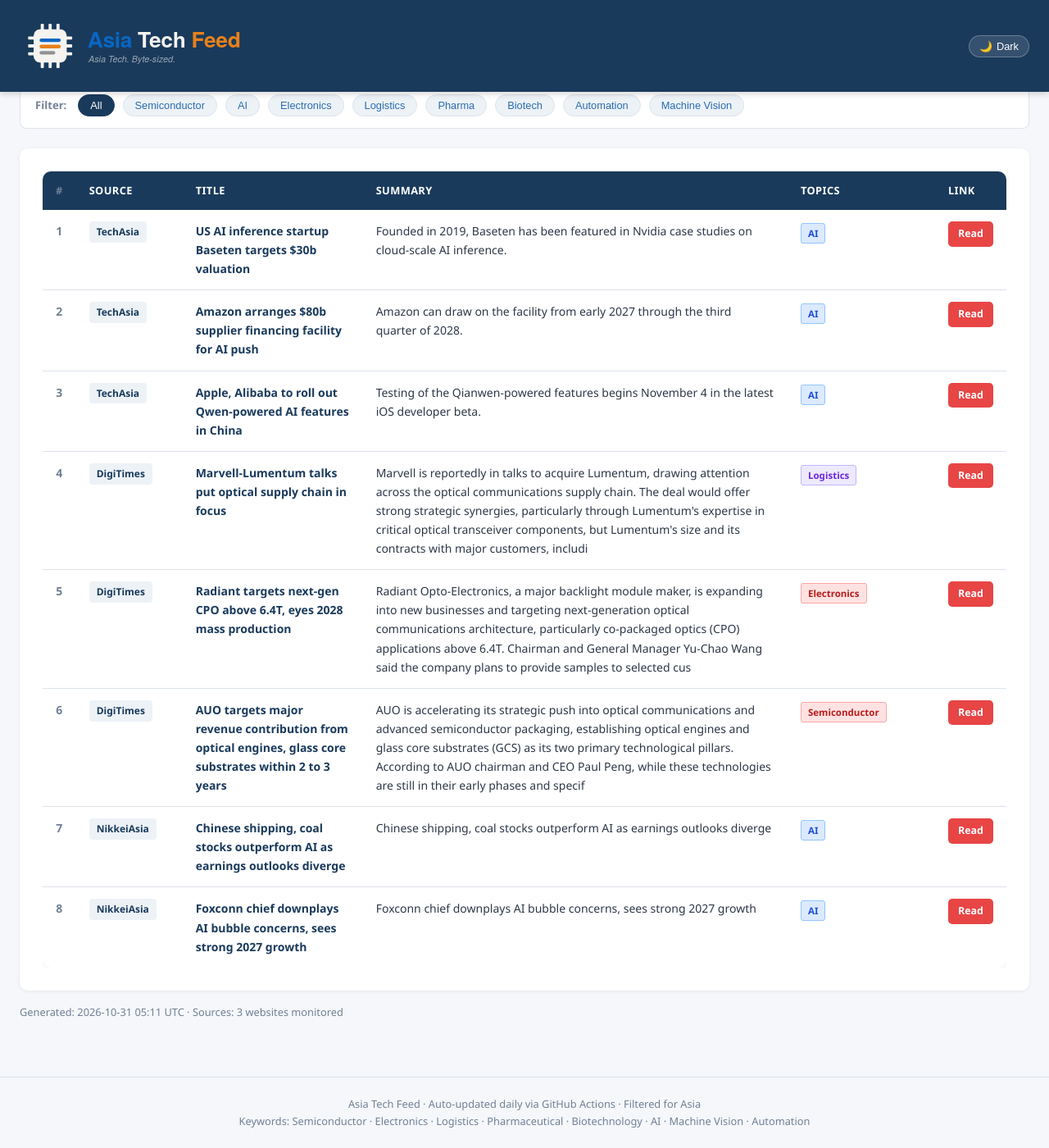
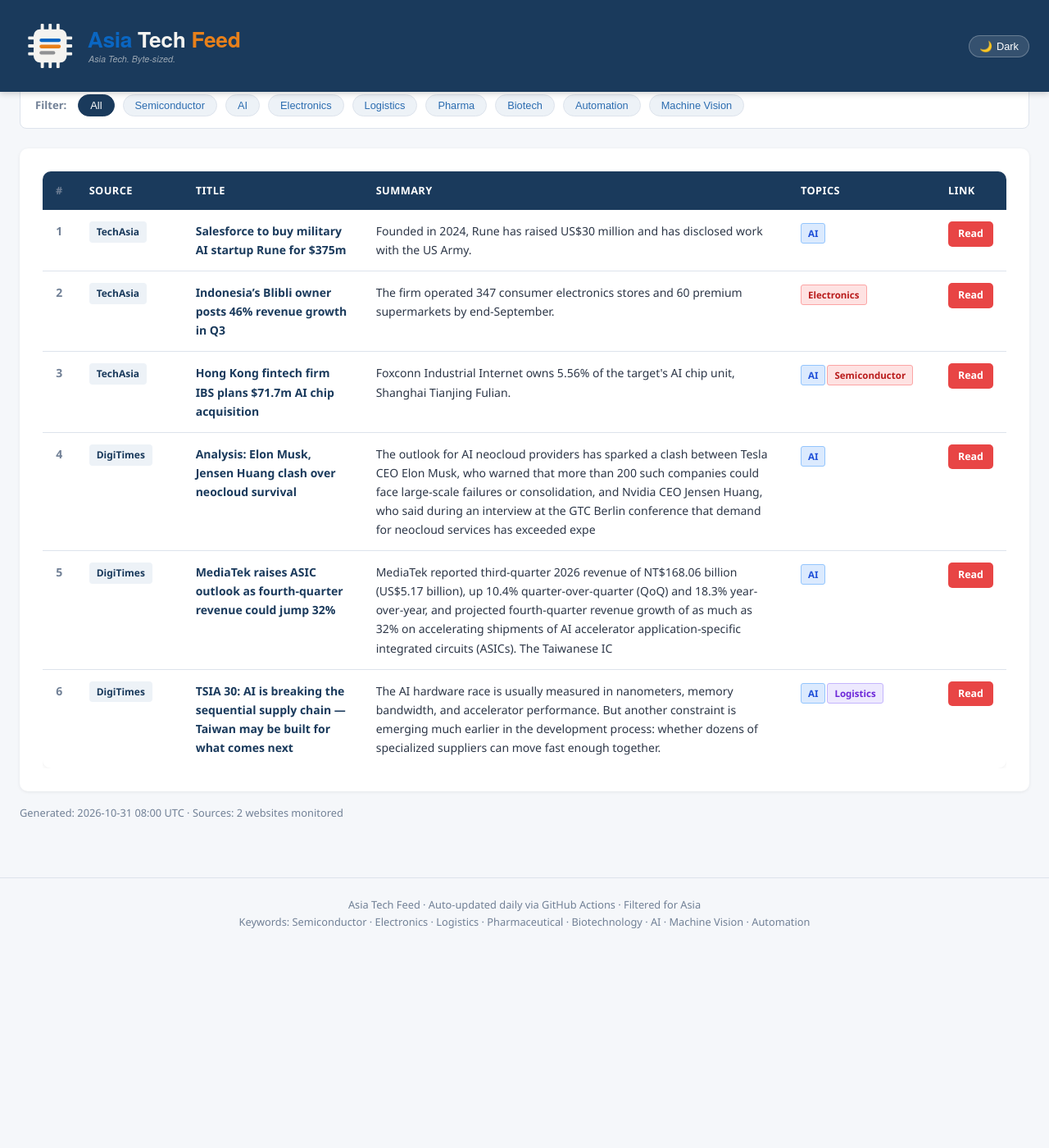
Before and after one commit to asiatechfeed/Asia-Tech-Feed, a Jekyll site: the page built from _posts/2026-10-31-asia-tech-news-digest.md, in a window 1280 px wide and 1400 px high, scrolled down 621 px. Shown: the whole window at 82% size. Built offline with Jekyll 4.4.1, drawn with Linux system fonts in a browser that asks for light colours; a script that is not in the unit is left out; after the commit the page ends 1778 px from its top, so only the background shows below that; some of the changed text lies outside the part shown.

Commit message:
📰 News digest 2026-10-31 (6 articles)

```diff
--- a/_posts/2026-10-31-asia-tech-news-digest.md
+++ b/_posts/2026-10-31-asia-tech-news-digest.md
@@ -1,15 +1,15 @@
 ---
 layout: post
 title: "Asia Tech News Digest - October 31, 2026"
-date: 2026-10-31 13:11:40 +0800
-articles_count: 8
-sources_count: 3
-sources: ["DigiTimes", "NikkeiAsia", "TechAsia"]
+date: 2026-10-31 16:00:45 +0800
+articles_count: 6
+sources_count: 2
+sources: ["DigiTimes", "TechAsia"]
 csv_file: /assets/data/news-2026-10-31.tsv
-featured_title: "US AI inference startup Baseten targets $30b valuation"
-featured_url: "https://www.techinasia.com/real-money-ai-models"
+featured_title: "Salesforce to buy military AI startup Rune for $375m"
+featured_url: "https://www.techinasia.com/salesforce-anthropic-expand-claudeforce-partnership"
 featured_source: "TechAsia"
-featured_summary: "Founded in 2019, Baseten has been featured in Nvidia case studies on cloud-scale AI inference."
+featured_summary: "Founded in 2024, Rune has raised US$30 million and has disclosed work with the US Army."
 featured_image: ""
 ---
 
@@ -28,66 +28,50 @@ featured_image: ""
 <tr>
   <td class="col-num">1</td>
   <td class="col-source"><span class="source-badge">TechAsia</span></td>
-  <td class="col-title"><span class="article-title">US AI inference startup Baseten targets $30b valuation</span></td>
-  <td class="col-summary">Founded in 2019, Baseten has been featured in Nvidia case studies on cloud-scale AI inference.</td>
+  <td class="col-title"><span class="article-title">Salesforce to buy military AI startup Rune for $375m</span></td>
+  <td class="col-summary">Founded in 2024, Rune has raised US$30 million and has disclosed work with the US Army.</td>
   <td class="col-tags"><span class="tag ai">AI</span></td>
-  <td class="col-link"><a class="btn-link" href="https://www.techinasia.com/real-money-ai-models" target="_blank" rel="noopener">Read</a></td>
+  <td class="col-link"><a class="btn-link" href="https://www.techinasia.com/salesforce-anthropic-expand-claudeforce-partnership" target="_blank" rel="noopener">Read</a></td>
 </tr>
 <tr>
   <td class="col-num">2</td>
   <td class="col-source"><span class="source-badge">TechAsia</span></td>
-  <td class="col-title"><span class="article-title">Amazon arranges $80b supplier financing facility for AI push</span></td>
-  <td class="col-summary">Amazon can draw on the facility from early 2027 through the third quarter of 2028.</td>
-  <td class="col-tags"><span class="tag ai">AI</span></td>
-  <td class="col-link"><a class="btn-link" href="https://www.techinasia.com/amazon-explores-8b-nvidia-chip-sale-to-outside-investors" target="_blank" rel="noopener">Read</a></td>
+  <td class="col-title"><span class="article-title">Indonesia’s Blibli owner posts 46% revenue growth in Q3</span></td>
+  <td class="col-summary">The firm operated 347 consumer electronics stores and 60 premium supermarkets by end-September.</td>
+  <td class="col-tags"><span class="tag semi">Electronics</span></td>
+  <td class="col-link"><a class="btn-link" href="https://www.techinasia.com/blibli-h1-revenue-surges-55-retail-growth" target="_blank" rel="noopener">Read</a></td>
 </tr>
 <tr>
   <td class="col-num">3</td>
   <td class="col-source"><span class="source-badge">TechAsia</span></td>
-  <td class="col-title"><span class="article-title">Apple, Alibaba to roll out Qwen-powered AI features in China</span></td>
-  <td class="col-summary">Testing of the Qianwen-powered features begins November 4 in the latest iOS developer beta.</td>
-  <td class="col-tags"><span class="tag ai">AI</span></td>
-  <td class="col-link"><a class="btn-link" href="https://www.techinasia.com/apple-john-ternus-ceo-ai-top-priority" target="_blank" rel="noopener">Read</a></td>
+  <td class="col-title"><span class="article-title">Hong Kong fintech firm IBS plans $71.7m AI chip acquisition</span></td>
+  <td class="col-summary">Foxconn Industrial Internet owns 5.56% of the target's AI chip unit, Shanghai Tianjing Fulian.</td>
+  <td class="col-tags"><span class="tag ai">AI</span><span class="tag semi">Semiconductor</span></td>
+  <td class="col-link"><a class="btn-link" href="https://www.techinasia.com/thunes-revenue-rises-33-2024-expands-stablecoins" target="_blank" rel="noopener">Read</a></td>
 </tr>
 <tr>
   <td class="col-num">4</td>
   <td class="col-source"><span class="source-badge">DigiTimes</span></td>
-  <td class="col-title"><span class="article-title">Marvell-Lumentum talks put optical supply chain in focus</span></td>
-  <td class="col-summary">Marvell is reportedly in talks to acquire Lumentum, drawing attention across the optical communications supply chain. The deal would offer strong strategic synergies, particularly through Lumentum's expertise in critical optical transceiver components, but Lumentum's size and its contracts with major customers, includi</td>
-  <td class="col-tags"><span class="tag logis">Logistics</span></td>
-  <td class="col-link"><a class="btn-link" href="https://www.digitimes.com/news/a20261030PD240/marvell-acquisition-communications-supply-chain-apple.html" target="_blank" rel="noopener">Read</a></td>
+  <td class="col-title"><span class="article-title">Analysis: Elon Musk, Jensen Huang clash over neocloud survival</span></td>
+  <td class="col-summary">The outlook for AI neocloud providers has sparked a clash between Tesla CEO Elon Musk, who warned that more than 200 such companies could face large-scale failures or consolidation, and Nvidia CEO Jensen Huang, who said during an interview at the GTC Berlin conference that demand for neocloud services has exceeded expe</td>
+  <td class="col-tags"><span class="tag ai">AI</span></td>
+  <td class="col-link"><a class="btn-link" href="https://www.digitimes.com/news/a20261030PD229/elon-musk-jensen-huang-outlook-demand-ceo.html" target="_blank" rel="noopener">Read</a></td>
 </tr>
 <tr>
   <td class="col-num">5</td>
   <td class="col-source"><span class="source-badge">DigiTimes</span></td>
-  <td class="col-title"><span class="article-title">Radiant targets next-gen CPO above 6.4T, eyes 2028 mass production</span></td>
-  <td class="col-summary">Radiant Opto-Electronics, a major backlight module maker, is expanding into new businesses and targeting next-generation optical communications architecture, particularly co-packaged optics (CPO) applications above 6.4T. Chairman and General Manager Yu-Chao Wang said the company plans to provide samples to selected cus</td>
-  <td class="col-tags"><span class="tag semi">Electronics</span></td>
-  <td class="col-link"><a class="btn-link" href="https://www.digitimes.com/news/a20261030PD236/radiant-cpo-production-2028-backlight.html" target="_blank" rel="noopener">Read</a></td>
+  <td class="col-title"><span class="article-title">MediaTek raises ASIC outlook as fourth-quarter revenue could jump 32%</span></td>
+  <td class="col-summary">MediaTek reported third-quarter 2026 revenue of NT$168.06 billion (US$5.17 billion), up 10.4% quarter-over-quarter (QoQ) and 18.3% year-over-year, and projected fourth-quarter revenue growth of as much as 32% on accelerating shipments of AI accelerator application-specific integrated circuits (ASICs). The Taiwanese IC </td>
+  <td class="col-tags"><span class="tag ai">AI</span></td>
+  <td class="col-link"><a class="btn-link" href="https://www.digitimes.com/news/a20261030PD245/revenue-mediatek-asic-outlook-2026.html" target="_blank" rel="noopener">Read</a></td>
 </tr>
 <tr>
   <td class="col-num">6</td>
   <td class="col-source"><span class="source-badge">DigiTimes</span></td>
-  <td class="col-title"><span class="article-title">AUO targets major revenue contribution from optical engines, glass core substrates within 2 to 3 years</span></td>
-  <td class="col-summary">AUO is accelerating its strategic push into optical communications and advanced semiconductor packaging, establishing optical engines and glass core substrates (GCS) as its two primary technological pillars. According to AUO chairman and CEO Paul Peng, while these technologies are still in their early phases and specif</td>
-  <td class="col-tags"><span class="tag semi">Semiconductor</span></td>
-  <td class="col-link"><a class="btn-link" href="https://www.digitimes.com/news/a20261030PD233/auo-revenue-communications-packaging-transmission.html" target="_blank" rel="noopener">Read</a></td>
-</tr>
-<tr>
-  <td class="col-num">7</td>
-  <td class="col-source"><span class="source-badge">NikkeiAsia</span></td>
-  <td class="col-title"><span class="article-title">Chinese shipping, coal stocks outperform AI as earnings outlooks diverge</span></td>
-  <td class="col-summary">Chinese shipping, coal stocks outperform AI as earnings outlooks diverge</td>
-  <td class="col-tags"><span class="tag ai">AI</span></td>
-  <td class="col-link"><a class="btn-link" href="https://asia.nikkei.com/business/companies/chinese-shipping-coal-stocks-outperform-ai-as-earnings-outlooks-diverge" target="_blank" rel="noopener">Read</a></td>
-</tr>
-<tr>
-  <td class="col-num">8</td>
-  <td class="col-source"><span class="source-badge">NikkeiAsia</span></td>
-  <td class="col-title"><span class="article-title">Foxconn chief downplays AI bubble concerns, sees strong 2027 growth</span></td>
-  <td class="col-summary">Foxconn chief downplays AI bubble concerns, sees strong 2027 growth</td>
-  <td class="col-tags"><span class="tag ai">AI</span></td>
-  <td class="col-link"><a class="btn-link" href="https://asia.nikkei.com/business/technology/foxconn-chief-downplays-ai-bubble-concerns-sees-strong-2027-growth" target="_blank" rel="noopener">Read</a></td>
+  <td class="col-title"><span class="article-title">TSIA 30: AI is breaking the sequential supply chain — Taiwan may be built for what comes next</span></td>
+  <td class="col-summary">The AI hardware race is usually measured in nanometers, memory bandwidth, and accelerator performance. But another constraint is emerging much earlier in the development process: whether dozens of specialized suppliers can move fast enough together.</td>
+  <td class="col-tags"><span class="tag ai">AI</span><span class="tag logis">Logistics</span></td>
+  <td class="col-link"><a class="btn-link" href="https://www.digitimes.com/news/a20261030VL220/taiwan-supply-chain-tsia-hardware-development.html" target="_blank" rel="noopener">Read</a></td>
 </tr>
 </tbody>
 </table>
```
Also changed, not shown: _data/seen_urls.json (+7 -1 lines), _digest_meta.json (+14 -15 lines), assets/data/news-2026-10-31.tsv (+6 -8 lines), assets/data/search-index.json.
